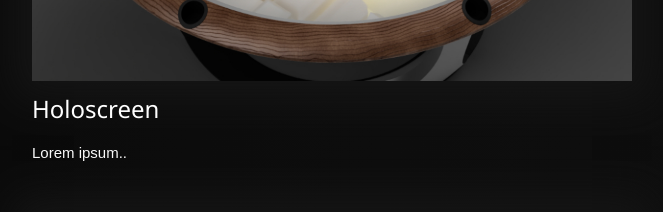
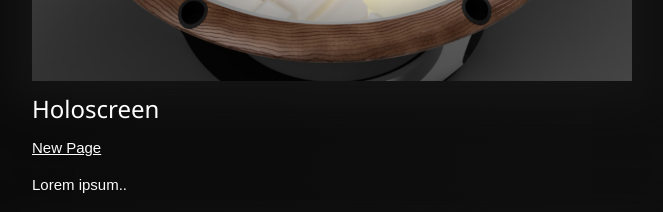
Before and after one commit to SamuelSellberg/SamuelSellberg.github.io, a plain HTML site: page index.html in a window 1280 px wide. Shown: the part 1680-1892 px from the top of the page, without its empty margins (14-677 px from the left). Drawn offline with nearby package versions, Linux system fonts and the light colour scheme.

Commit message:
Testing link to new page

```diff
--- a/index.html
+++ b/index.html
@@ -76,6 +76,7 @@
               </div>
             </div>
 			<h3 style="position:relative;">Holoscreen</h3>
+		  <a href="Network_Equalisation.html">New Page</a>
             <p>Lorem ipsum..</p>
           </div>
         </div>
```
